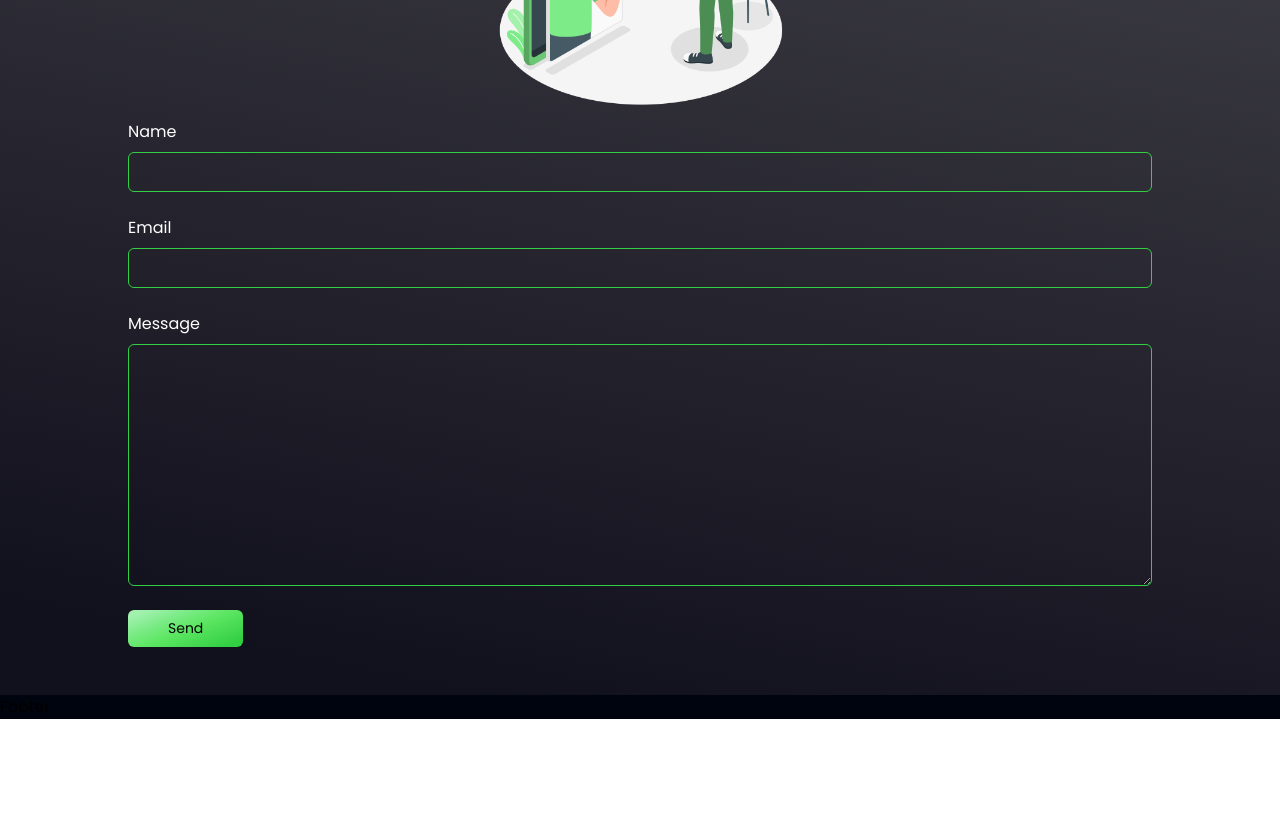
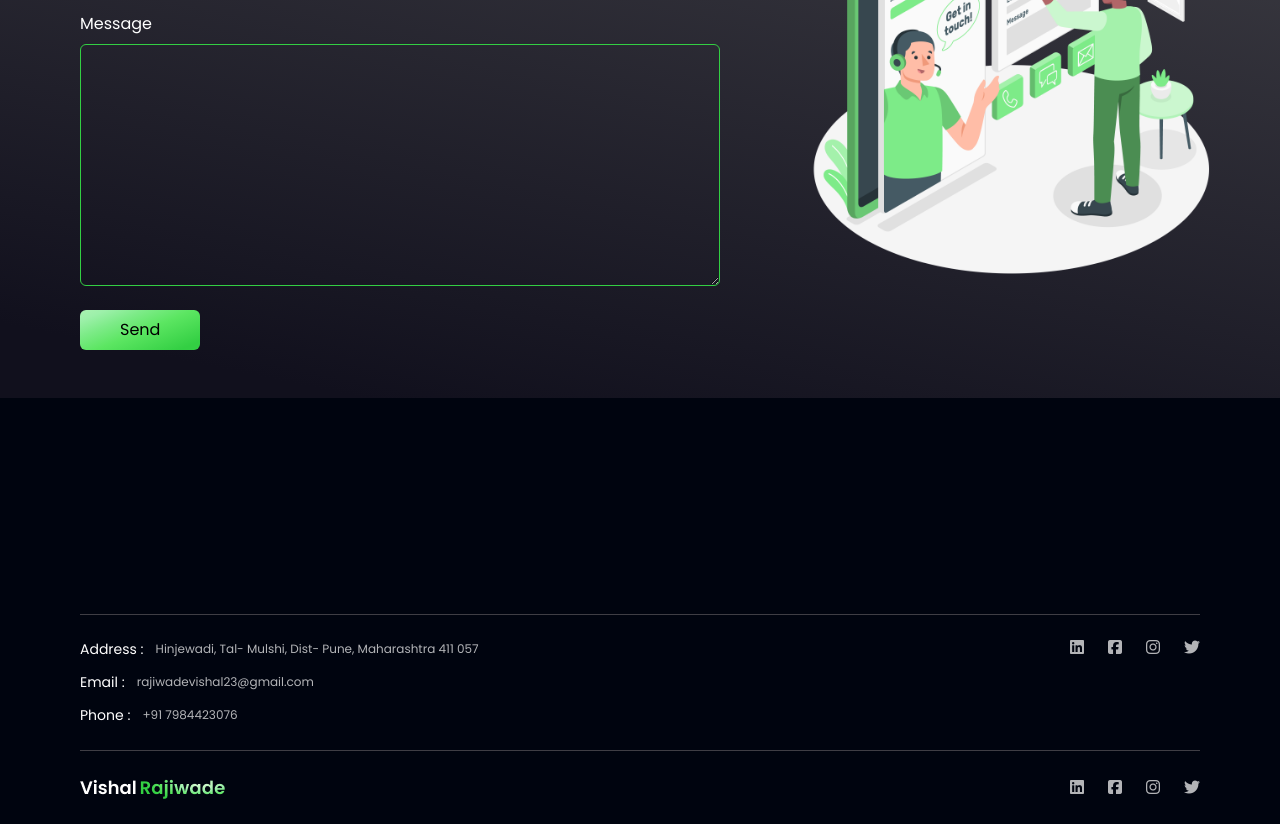
Before and after one commit to vishalrajiwade/Portfolio-Website, a React (Create React App) app: page / in a window 1280 px wide. Shown: the part 3380-4204 px from the top of the page. Before the commit the page ends 4099 px from the top, so only its background shows below. Built offline with nearby package versions, Linux system fonts and the light colour scheme.

Commit message:
Footer completed for mobile screen

```diff
--- a/src/components/Contact.jsx
+++ b/src/components/Contact.jsx
@@ -6,8 +6,8 @@ const Contact = () => {
   return (
     <div className="mt-24 lg:mt-48 ">
       <h2 className="text-white text-3xl font-medium mb-4 mx-6 md:mx-8 lg:mx-12 xl:mx-20 2xl:mx-24">Let's Connect!</h2>
-      <div className="bg-black-gradient-2 py-12 text-white flex flex-col-reverse items-center">
-        <div className="w-[80%]">
+      <div className="bg-black-gradient-2 py-12 text-white flex flex-col-reverse items-center md:flex-row">
+        <div className="w-[80%] md:w-[50%]  md:mx-8 lg:mx-12 xl:mx-20 2xl:mx-24">
           <form action="" className="flex flex-col gap-6">
             <div className="flex flex-col">
               <label htmlFor="name">Name</label>
@@ -32,7 +32,7 @@ const Contact = () => {
             </div>
 
             <a
-              className="self-start bg-green-gradient text-black px-8 py-2 xl:px-10 xl:py-2 rounded-md text-[14px]"
+              className="self-start bg-green-gradient text-black px-8 py-2 md:px-10 md:py-3 xl:px-10 xl:py-2 rounded-md text-[14px] md:text-[16px]"
               href="#"
             >
               Send
@@ -40,7 +40,7 @@ const Contact = () => {
           </form>
         </div>
         <div>
-          <img src={conIllustration} alt="Contact" className="h-[300px]" />
+          <img src={conIllustration} alt="Contact" className="h-[300px] md:h-[360px] lg:h-[420px]" />
         </div>
       </div>
     </div>
--- a/src/components/Footer.jsx
+++ b/src/components/Footer.jsx
@@ -1,9 +1,49 @@
-import React from 'react'
+import React from "react";
+
+import { logo } from "../Assets/index"
 
 const Footer = () => {
   return (
-    <div>Footer</div>
-  )
-}
+    <div className="mt-8 py-6 lg:mt-48 mx-6 md:mx-8 lg:mx-12 xl:mx-20 2xl:mx-24">
+      <div className="w-full h-[1px] bg-[#3F3E45] mb-6"></div>
+      <div className="flex justify-between items-start">
+        <div className="flex flex-col gap-3">
+          <div className="flex justify-start items-center gap-3">
+            <p className="text-white text-[14px]">Address : </p>
+            <p className="text-white opacity-70 text-[12px]">
+              Hinjewadi, Tal- Mulshi, Dist- Pune, Maharashtra 411 057
+            </p>
+          </div>
+          <div className="flex justify-start items-center gap-3">
+            <p className="text-white text-[14px]">Email : </p>
+            <p className="text-white opacity-70 text-[12px]">
+              rajiwadevishal23@gmail.com
+            </p>
+          </div>
+          <div className="flex justify-start items-center gap-3">
+            <p className="text-white text-[14px]">Phone : </p>
+            <p className="text-white opacity-70 text-[12px]">+91 7984423076</p>
+          </div>
+        </div>
+        <div className="hidden md:flex justify-between items-center gap-6 opacity-70">
+          <i class="fa-brands fa-linkedin cursor-pointer text-white"></i>
+          <i className="fa-brands fa-square-facebook text-white hover:text-blue-500 cursor-pointer"></i>
+          <i className="fa-brands fa-instagram text-white hover:text-red-400-500 cursor-pointer"></i>
+          <i className="fa-brands fa-twitter text-white hover:text-blue-300 cursor-pointer"></i>
+        </div>
+      </div>
+      <div className="w-full h-[1px] bg-[#3F3E45] mt-6 mb-6"></div>
+      <div className="flex justify-between items-center">
+        <img src={logo} alt="Logo" />
+        <div className="flex justify-between items-center gap-6 opacity-70">
+          <i class="fa-brands fa-linkedin cursor-pointer text-white"></i>
+          <i className="fa-brands fa-square-facebook text-white hover:text-blue-500 cursor-pointer"></i>
+          <i className="fa-brands fa-instagram text-white hover:text-red-400-500 cursor-pointer"></i>
+          <i className="fa-brands fa-twitter text-white hover:text-blue-300 cursor-pointer"></i>
+        </div>
+      </div>
+    </div>
+  );
+};
 
-export default Footer
+export default Footer;
```
